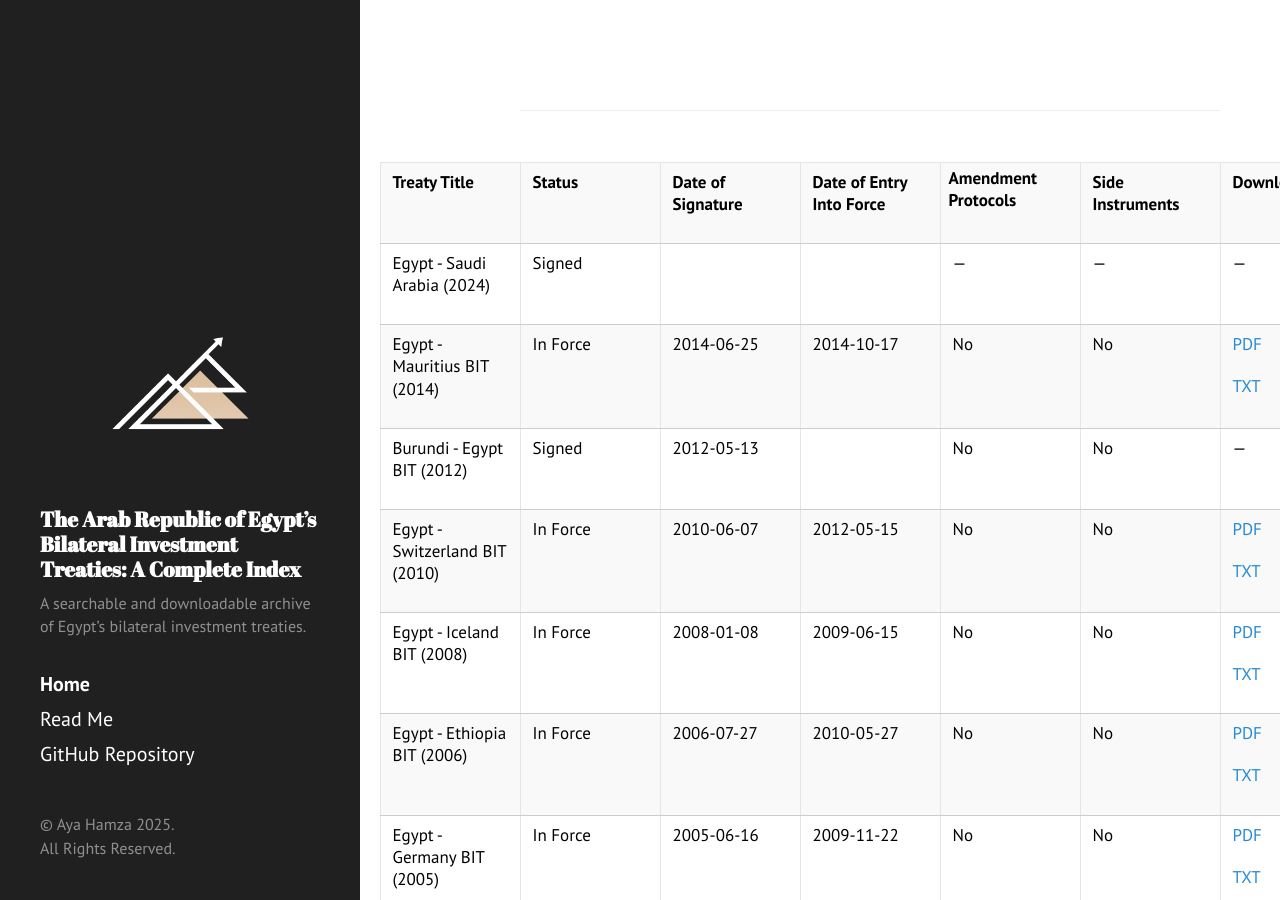
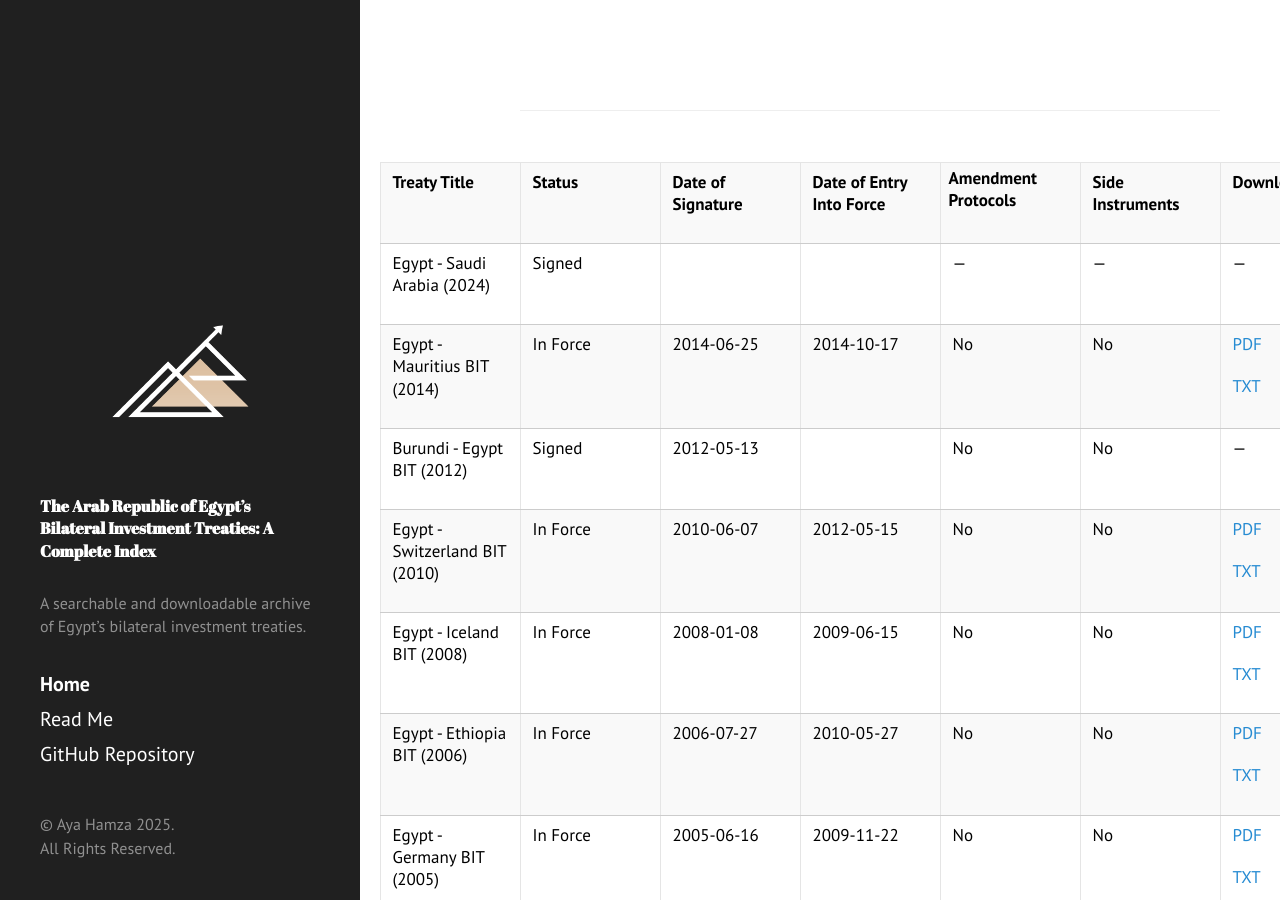
Before and after one commit to ayahamza1/MENABITs, a Jekyll site: the page built from index.md, in a window 1280 px wide and 900 px high. Built offline with Jekyll 4.4.1, drawn with Linux system fonts in a browser that asks for light colours; our own code applies the rules of GitHub Pages for plain Markdown files.

Commit message:
Update sidebar.html

```diff
--- a/_includes/sidebar.html
+++ b/_includes/sidebar.html
@@ -9,7 +9,7 @@
       </div>
 
       <!-- Site Title -->
-      <h1 class="sidebar-title">{{ site.title }}</h1>
+<h1 class="sidebar-title">{{ site.title | markdownify }}</h1>
       <p class="lead">{{ site.description }}</p>
     </div>
 
```
